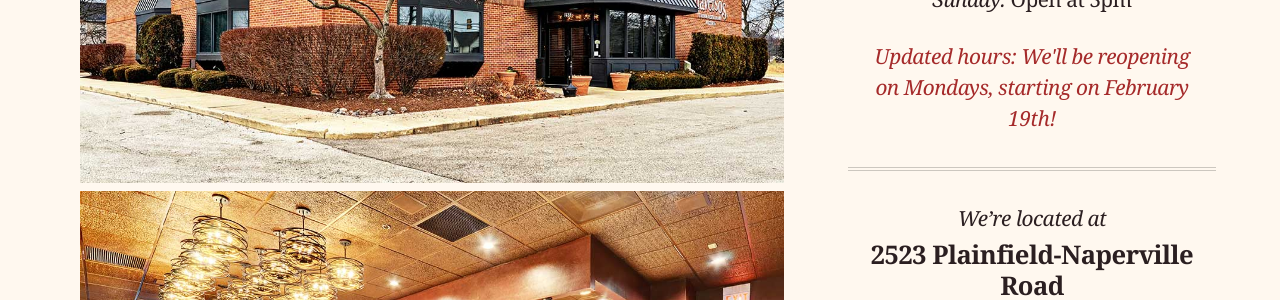
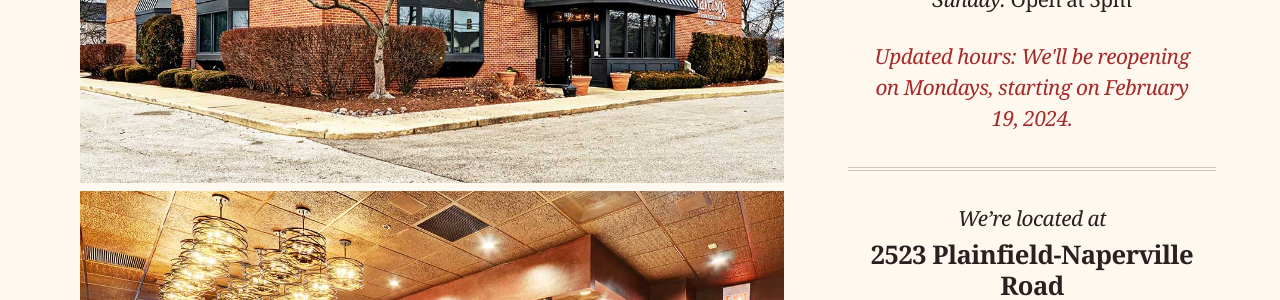
Before and after one commit to traversos/traversos.github.io, a Jekyll site: the page built from index.html, in a window 1280 px wide. Shown: the part 601-901 px from the top of the page. Built offline with Jekyll 4.4.1, drawn with Linux system fonts in a browser that asks for light colours; nearby versions of some CDN libraries.

Commit message:
Hours update again

```diff
--- a/contact/index.html
+++ b/contact/index.html
@@ -16,6 +16,7 @@ layout: home
       <li><em>Tuesday–Saturday:</em> Open at 4pm</li>
       <li><em>Sunday:</em> Open at 3pm</li>
     </ul>
+    <small style="color: brown;"><em>Updated hours: We'll be reopening on Mondays, starting on February 19, 2024.</em></small>
     <hr>
     <p class="push-half--bottom">Traverso’s is located at <strong>2523 Plainfield-Naperville Road</strong> in Naperville, IL.</p>
     <p>Take a virtual tour of our space below, or come on by!</p>
--- a/index.html
+++ b/index.html
@@ -42,7 +42,7 @@ layout: home
       <li><em>Tuesday–Saturday:</em> Open at 4pm</li>
       <li><em>Sunday:</em> Open at 3pm</li>
     </ul>
-    <small style="color: brown;"><em>Updated hours: We'll be reopening on Mondays, starting on February 19th!</em></small>
+    <small style="color: brown;"><em>Updated hours: We'll be reopening on Mondays, starting on February 19, 2024.</em></small>
     <hr>
     <p class="push-half--bottom"><em>We’re located at</em></p>
     <h2 class="push-half--bottom">2523 Plainfield-Naperville Road</h2>
```
